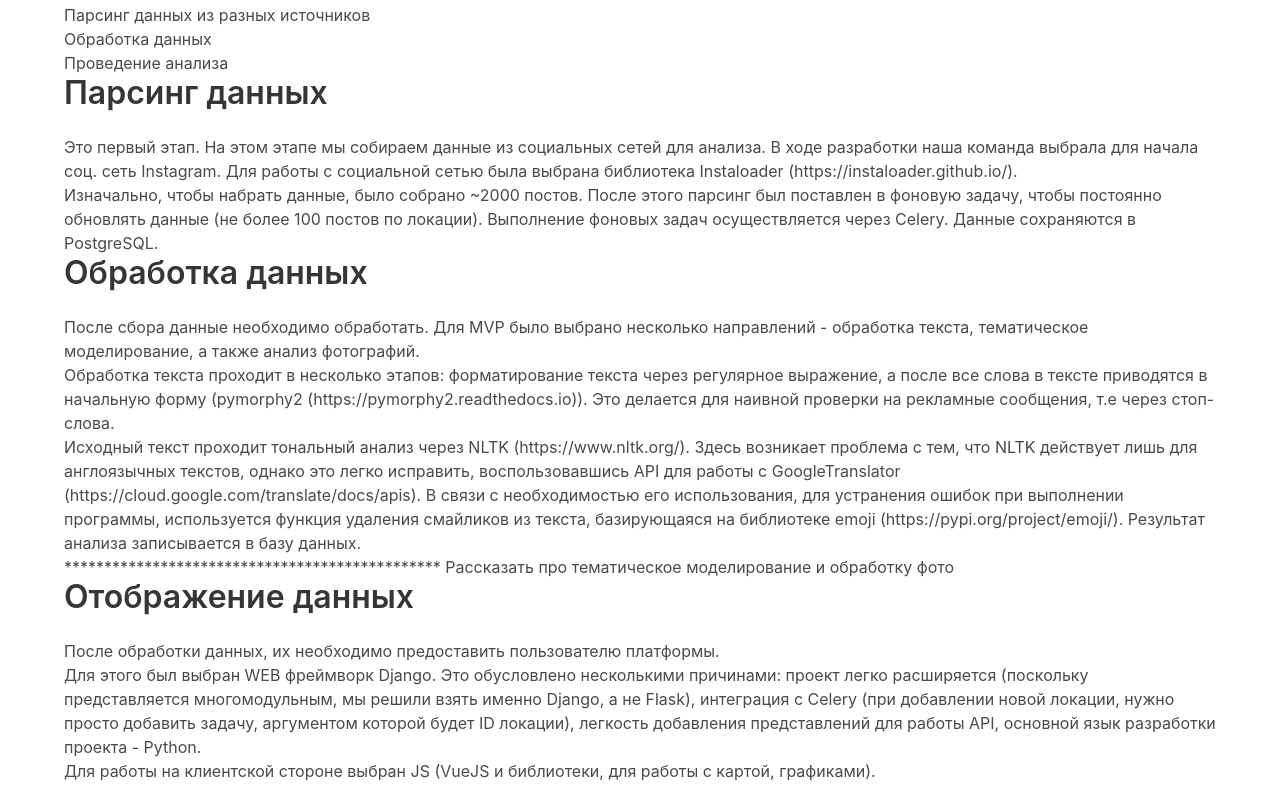
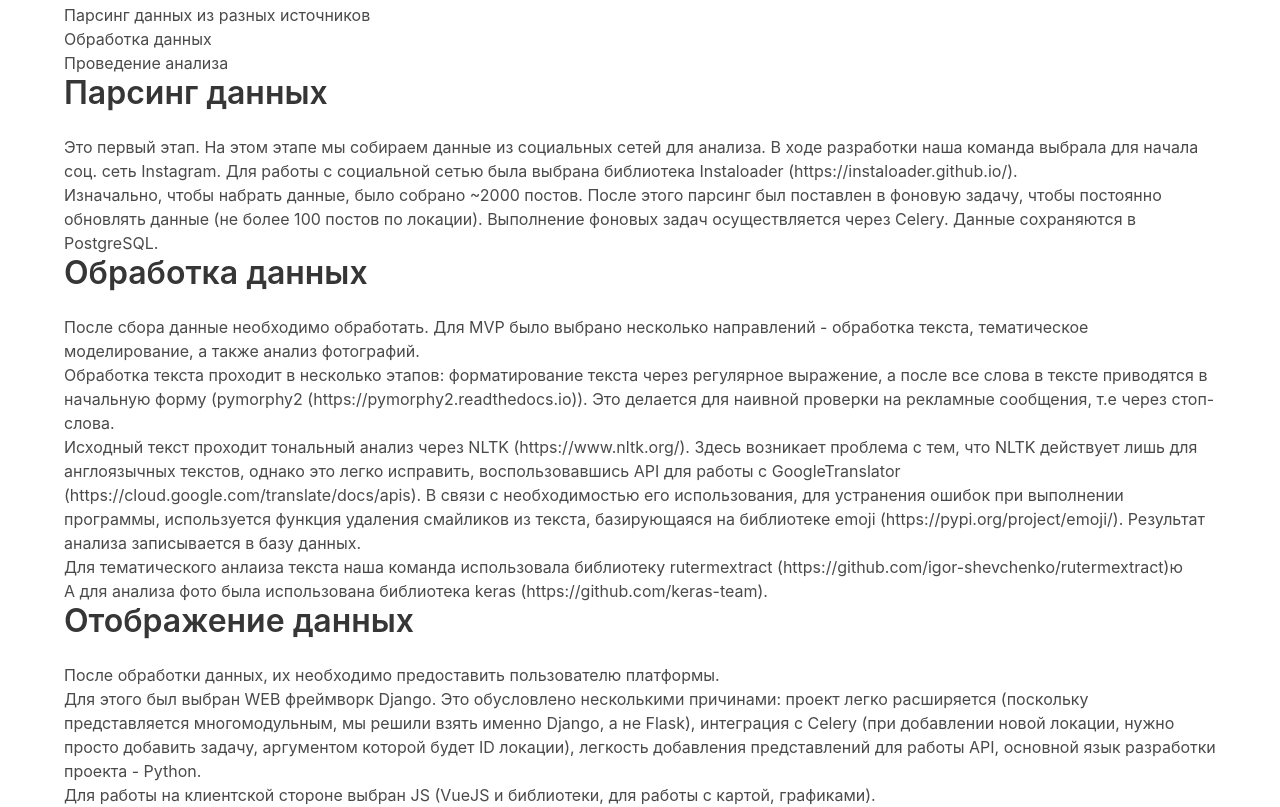
Before and after one commit to CityISO/BulmaSite, a plain HTML site: page index.html in a window 1280 px wide. Shown: the part 965-1772 px from the top of the page. Before the commit the page ends 1748 px from the top, so only its background shows below. Drawn offline with Linux system fonts and the light colour scheme.

Commit message:
maintext

```diff
--- a/index.html
+++ b/index.html
@@ -66,7 +66,8 @@
     <p>После сбора данные необходимо обработать. Для MVP было выбрано несколько направлений - обработка текста, тематическое моделирование, а также анализ фотографий. </p>
     <p>Обработка текста проходит в несколько этапов: форматирование текста через регулярное выражение, а после все слова в тексте приводятся в начальную форму (pymorphy2 (https://pymorphy2.readthedocs.io)). Это делается для наивной проверки на рекламные сообщения, т.е через стоп-слова.</p>
     <p>Исходный текст проходит тональный анализ через NLTK (https://www.nltk.org/). Здесь возникает проблема с тем, что NLTK действует лишь для англоязычных текстов, однако это легко исправить, воспользовавшись API для работы с GoogleTranslator (https://cloud.google.com/translate/docs/apis). В связи с необходимостью его использования, для устранения ошибок при выполнении программы, используется функция удаления смайликов из текста, базирующаяся на библиотеке emoji (https://pypi.org/project/emoji/). Результат анализа записывается в базу данных.</p>
-    <p>*********************************************** Рассказать про тематическое моделирование и обработку фото</p>
+    <p>Для тематического анлаиза текста наша команда использовала библиотеку rutermextract (https://github.com/igor-shevchenko/rutermextract)ю</p>
+    <p>А для анализа фото была использована библиотека keras (https://github.com/keras-team). </p>
 
     <h1 class="title">Отображение данных</h1>
     <p>После обработки данных, их необходимо предоставить пользователю платформы. </p>
```
